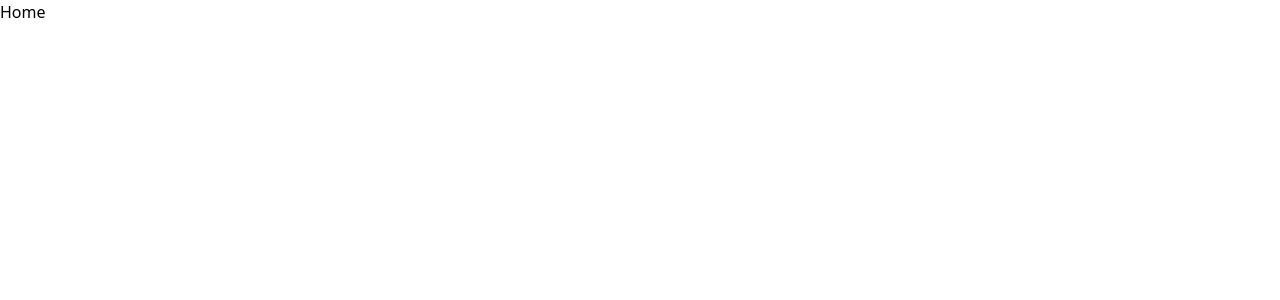
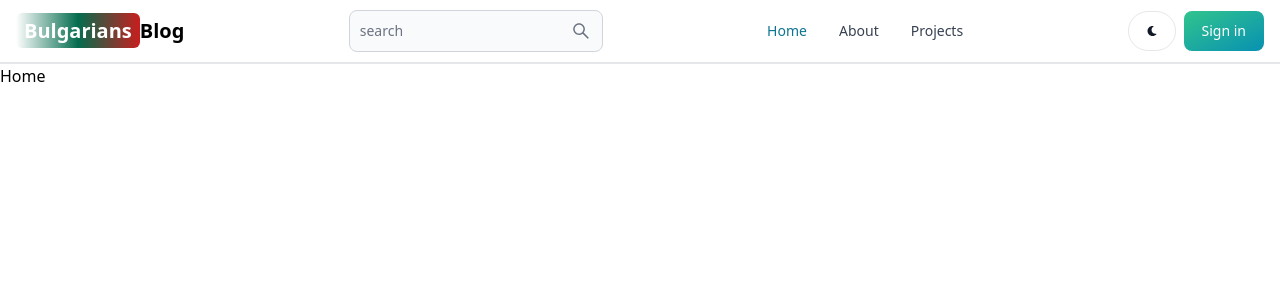
Before and after one commit to Krasimir-Hristov/TheBlog, a React (Vite) app in the folder client/: page / in a window 1280 px wide. Shown: the top 300 px of the page. Built offline with nearby package versions, Linux system fonts and the light colour scheme.

Commit message:
Create the header section

```diff
--- a/client/package.json
+++ b/client/package.json
@@ -10,8 +10,10 @@
     "preview": "vite preview"
   },
   "dependencies": {
+    "flowbite-react": "^0.7.2",
     "react": "^18.2.0",
     "react-dom": "^18.2.0",
+    "react-icons": "^5.0.1",
     "react-router-dom": "^6.22.0"
   },
   "devDependencies": {
--- a/client/src/App.tsx
+++ b/client/src/App.tsx
@@ -5,10 +5,12 @@
 import Dashboard from './pages/Dashboard';
 import Projects from './pages/Projects';
 import Signin from './pages/SignIn';
+import Header from './components/Header';
 
 const App = () => {
   return (
     <BrowserRouter>
+      <Header />
       <Routes>
         <Route path='/' element={<Home />} />
         <Route path='/about' element={<About />} />
--- /dev/null
+++ b/client/src/components/Header.tsx
@@ -0,0 +1,56 @@
+import { Button, Navbar, NavbarCollapse, TextInput } from 'flowbite-react';
+import { AiOutlineSearch } from 'react-icons/ai';
+import { FaMoon } from 'react-icons/fa';
+import { Link, useLocation } from 'react-router-dom';
+
+const Header = () => {
+  const path = useLocation().pathname;
+
+  return (
+    <Navbar className='border-b-2'>
+      <Link
+        to='/'
+        className='self-center whitespace-nowrap text-sm sm:text-xl font-semibold dark:text-white'
+      >
+        <span className='bg-gradient-to-r font-bold  from-white via-green-700 to-red-700 text-white px-2 py-1 rounded-md'>
+          Bulgarians
+        </span>
+        Blog
+      </Link>
+
+      <form>
+        <TextInput
+          type='text'
+          placeholder='search'
+          rightIcon={AiOutlineSearch}
+          className='hidden lg:inline md:inline'
+        />
+      </form>
+      <Button className='w-12 h-10 lg:hidden md:hidden' color='gray' pill>
+        <AiOutlineSearch />
+      </Button>
+      <div className='flex gap-2 md:order-2'>
+        <Button className='w-12 h-10 hidden sm:inline' color='gray' pill>
+          <FaMoon />
+        </Button>
+        <Link to='/sign-in'>
+          <Button gradientDuoTone='greenToBlue'>Sign in</Button>
+        </Link>
+        <Navbar.Toggle />
+      </div>
+      <NavbarCollapse>
+        <Navbar.Link active={path === '/'} as={'div'}>
+          <Link to='/'>Home</Link>
+        </Navbar.Link>
+        <Navbar.Link active={path === '/about'} as={'div'}>
+          <Link to='/about'>About</Link>
+        </Navbar.Link>
+        <Navbar.Link active={path === '/projects'} as={'div'}>
+          <Link to='/projects'>Projects</Link>
+        </Navbar.Link>
+      </NavbarCollapse>
+    </Navbar>
+  );
+};
+
+export default Header;
--- a/client/tailwind.config.js
+++ b/client/tailwind.config.js
@@ -3,9 +3,10 @@
   content: [
     './index.html',
     './src/**/*.{js,ts,jsx,tsx}',
+    'node_modules/flowbite-react/lib/esm/**/*.js',
   ],
   theme: {
     extend: {},
   },
-  plugins: [],
+  plugins: [require('flowbite/plugin')],
 };
```
Also changed, not shown: 1 other file (tests, documents, lock files or other folders).
